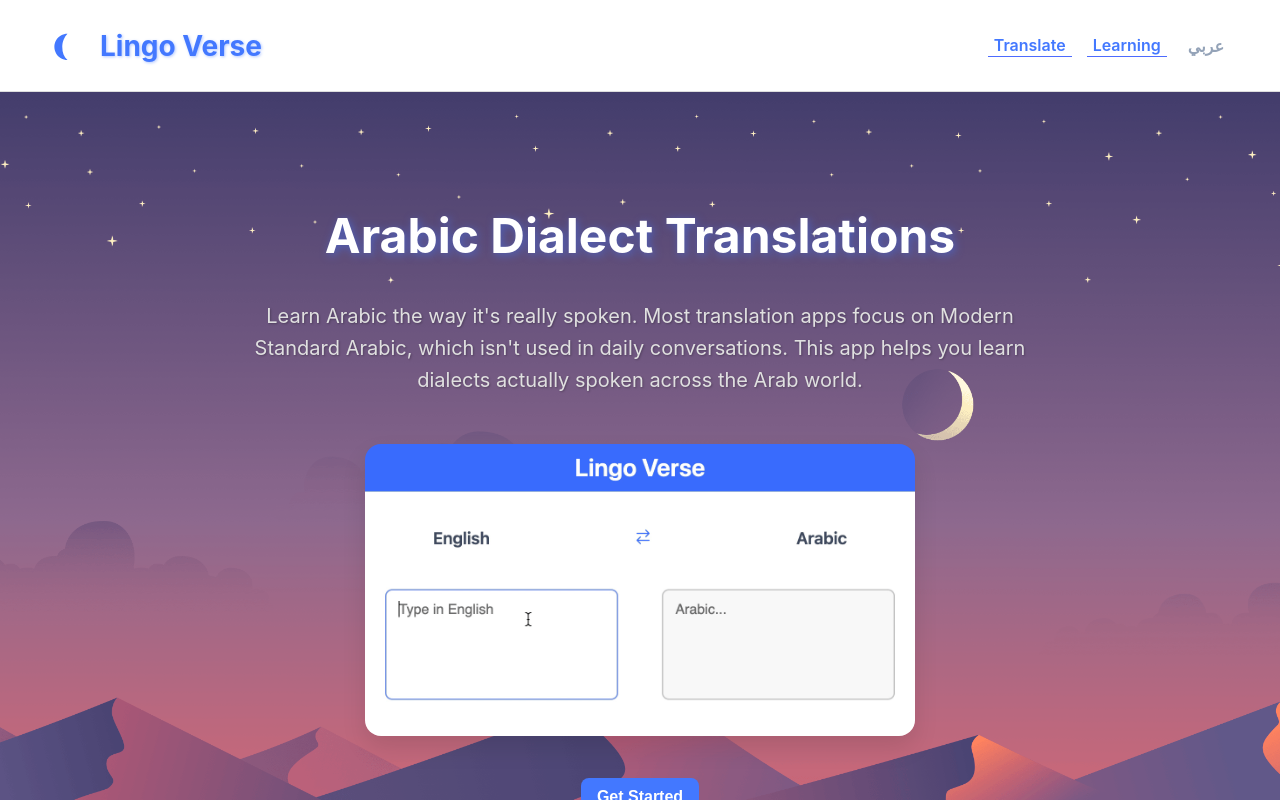
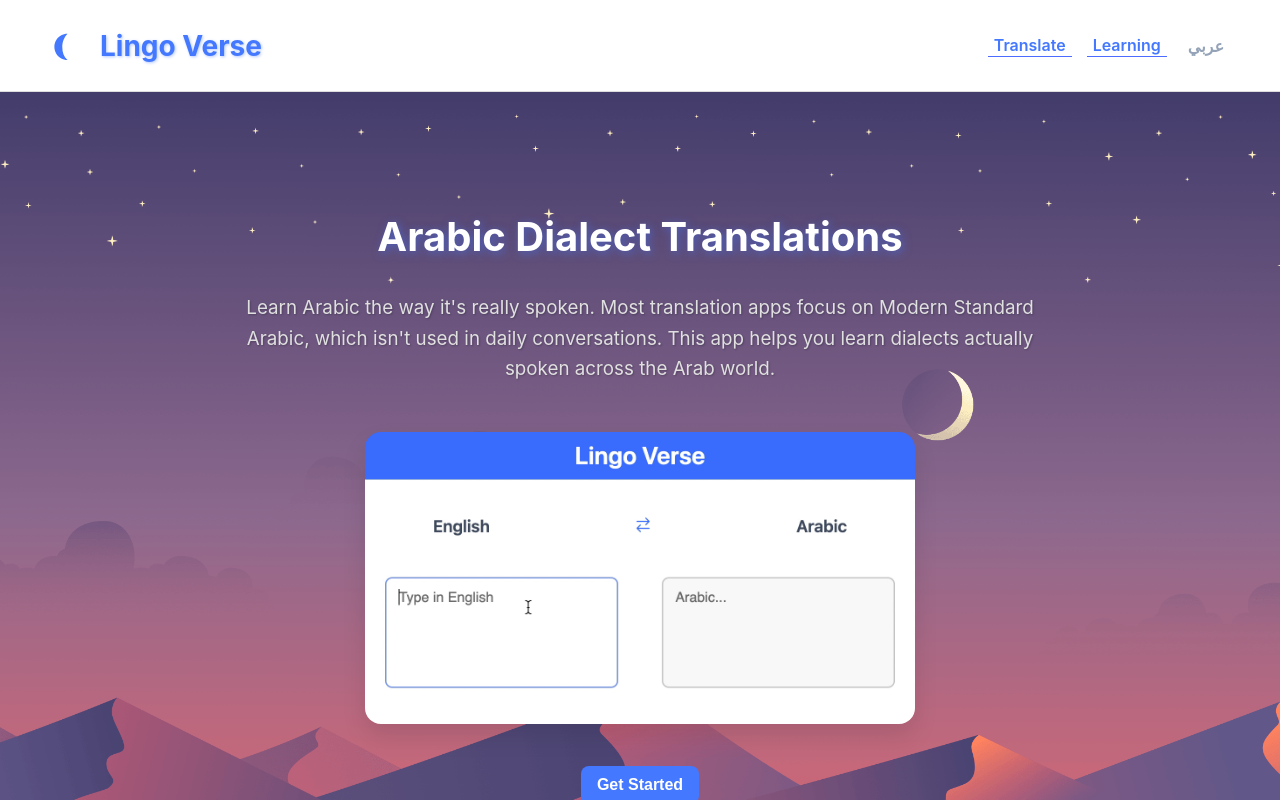
Before and after one commit to jawadrada/LingoVerse, a React (Vite) app in the folder client/: page / in a window 1280 px wide. Shown: the top 800 px of the page. Built offline with nearby package versions, Linux system fonts and the light colour scheme.

Commit message:
chore: Update home page UI

```diff
--- a/client/src/pages/Home/Home.css
+++ b/client/src/pages/Home/Home.css
@@ -20,7 +20,7 @@
 }
 
 .home-flex-container h1 {
-  font-size: 3rem;
+  font-size: 2.5rem;
   color: #ffffff;
   font-weight: 700;
   margin-bottom: 0.5rem;
@@ -30,7 +30,7 @@
 .home-flex-container p {
   max-width: 800px;
   color: #e0e0e0;
-  font-size: 1.25rem;
+  font-size: 1.175rem;
   margin-bottom: 2rem;
   text-shadow: 1px 1px 2px rgba(0, 0, 0, 0.25);
   line-height: 1.6;
```
